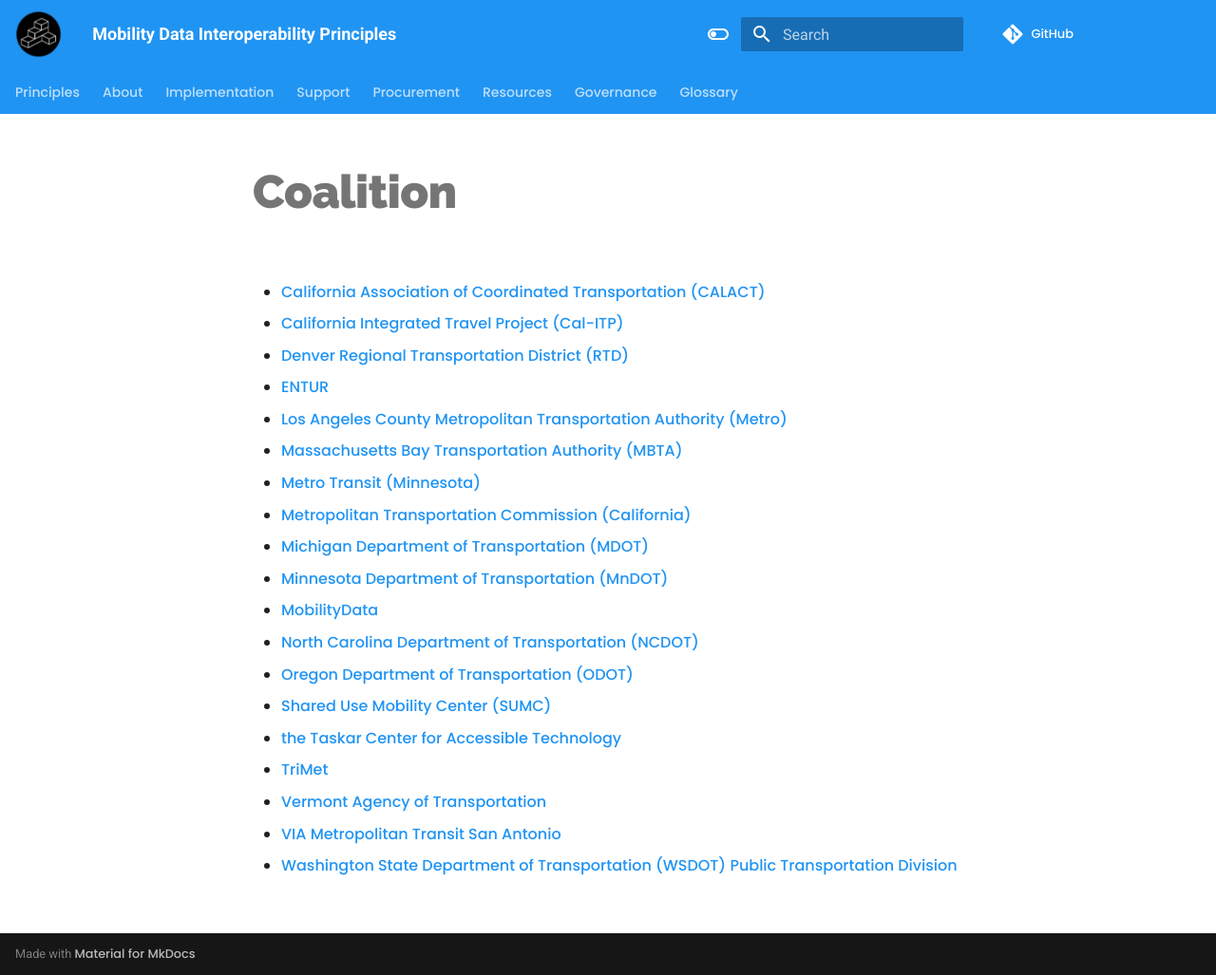
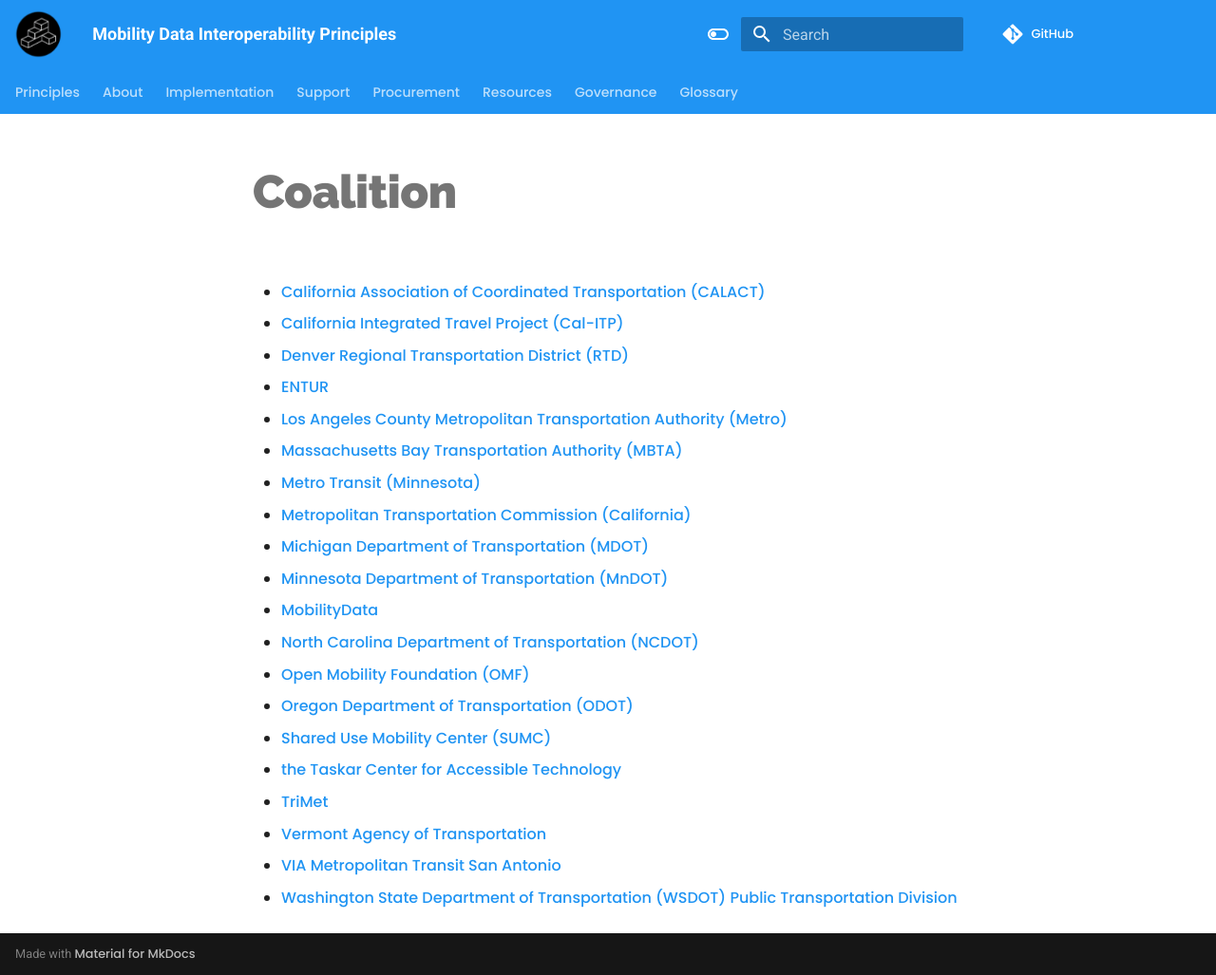
Before and after one commit to interoperable-mobility/principles, an MkDocs documentation site: the page built from docs/coalition.md, in a window 1280 px wide and 1027 px high. Shown: the whole window at 95% size. Built offline with MkDocs 1.6.1 and Material for MkDocs 9.7.7, drawn with Linux system fonts in a browser that asks for light colours; nearby versions of some CDN libraries; comment, search, counter and statistics services are not loaded.

Commit message:
Update docs/coalition.md
Co-authored-by: Paul Swartz <paul@paulswartz.net>

```diff
--- a/docs/coalition.md
+++ b/docs/coalition.md
@@ -11,6 +11,7 @@
 - [Minnesota Department of Transportation (MnDOT)](https://www.dot.state.mn.us/)
 - [MobilityData](https://mobilitydata.org/)
 - [North Carolina Department of Transportation (NCDOT)](https://www.ncdot.gov/Pages/default.aspx)
+- [Open Mobility Foundation (OMF)](https://www.openmobilityfoundation.org/)
 - [Oregon Department of Transportation (ODOT)](https://www.oregon.gov/odot/pages/index.aspx)
 - [Shared Use Mobility Center (SUMC)](https://sharedusemobilitycenter.org/)
 - [the Taskar Center for Accessible Technology](https://tcat.cs.washington.edu/)
```
